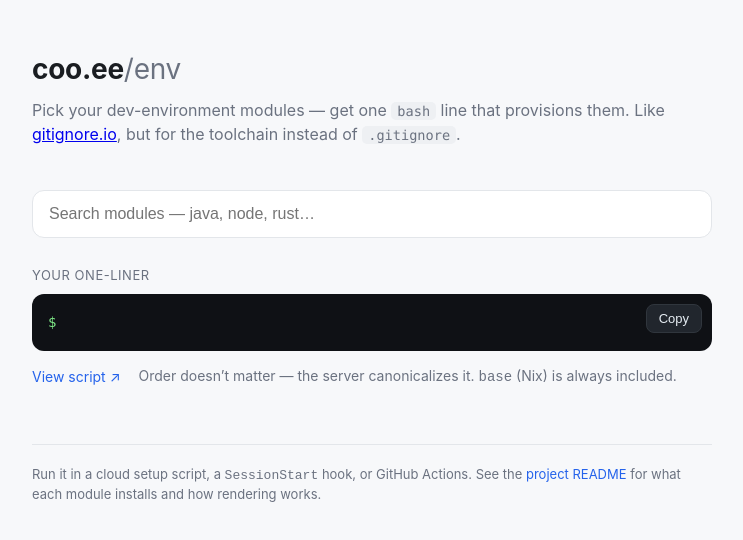
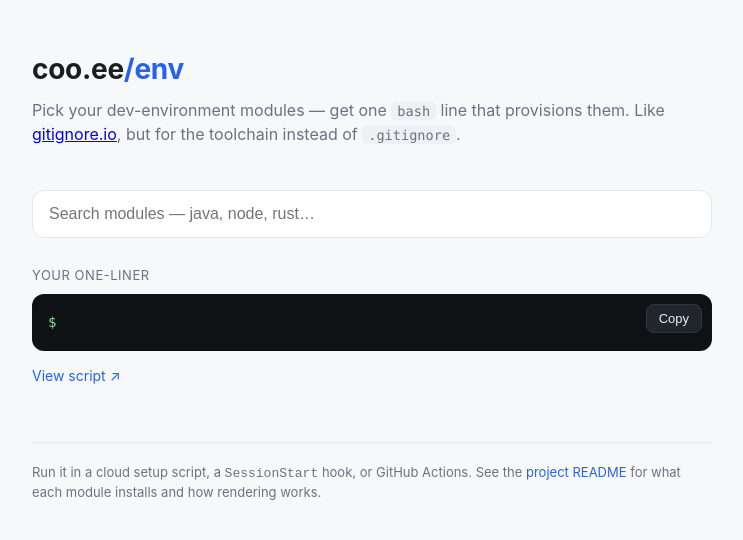
Before and after one commit to yschimke/coo-ee-env, a website: page public/index.html in a window 1280 px wide. Shown: the whole page, without its empty margins (268-1011 px from the left). Drawn offline with Linux system fonts and the light colour scheme; no server answers.

Commit message:
Emphasize coo.ee/env in the heading and drop the canonicalization hint
The /env was muted, so the heading read as just coo.ee; give it the accent
color so the site name reads as coo.ee/env. Remove the 'order doesn't matter
… base is always included' hint (and its now-unused .hint rule).

```diff
--- a/public/index.html
+++ b/public/index.html
@@ -29,7 +29,7 @@
   }
   .wrap { max-width: 720px; margin: 0 auto; padding: 48px 20px 80px; }
   header h1 { margin: 0; font-size: 28px; letter-spacing: -0.01em; }
-  header h1 .slash { color: var(--muted); font-weight: 400; }
+  header h1 .slash { color: var(--accent); }
   header p { margin: 8px 0 0; color: var(--muted); }
   header code {
     background: #eef0f3; padding: 1px 6px; border-radius: 5px;
@@ -95,7 +95,6 @@
   .actions { margin-top: 14px; display: flex; gap: 18px; align-items: center; flex-wrap: wrap; font-size: 14px; }
   .actions a { color: var(--accent); text-decoration: none; }
   .actions a:hover { text-decoration: underline; }
-  .actions .hint { color: var(--muted); }
 
   footer { margin-top: 56px; color: var(--muted); font-size: 13px; border-top: 1px solid var(--border); padding-top: 20px; }
   footer a { color: var(--accent); text-decoration: none; }
@@ -127,7 +126,6 @@
     </div>
     <div class="actions">
       <a id="view" href="#" target="_blank" rel="noopener">View script&nbsp;&#8599;</a>
-      <span class="hint">Order doesn’t matter — the server canonicalizes it. <code style="font-family:ui-monospace,monospace">base</code> (Nix) is always included.</span>
     </div>
   </section>
 
```
